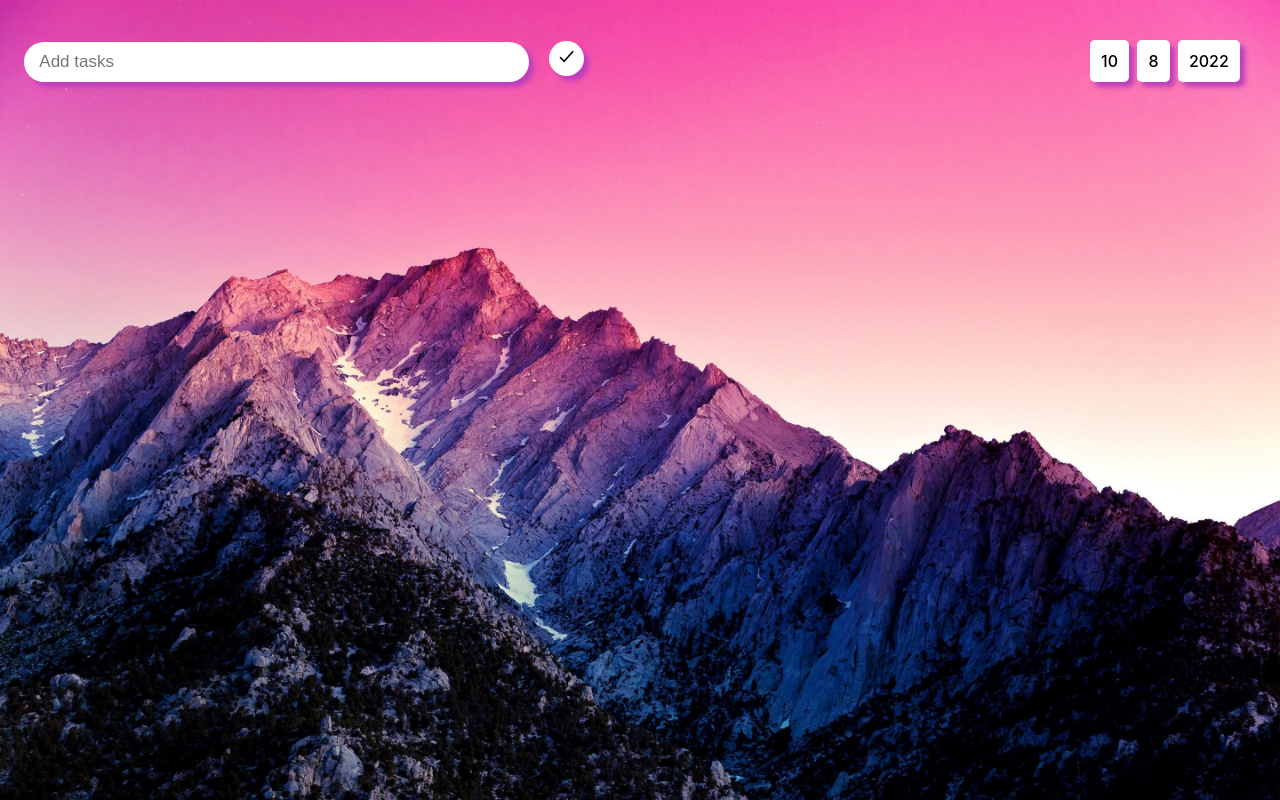
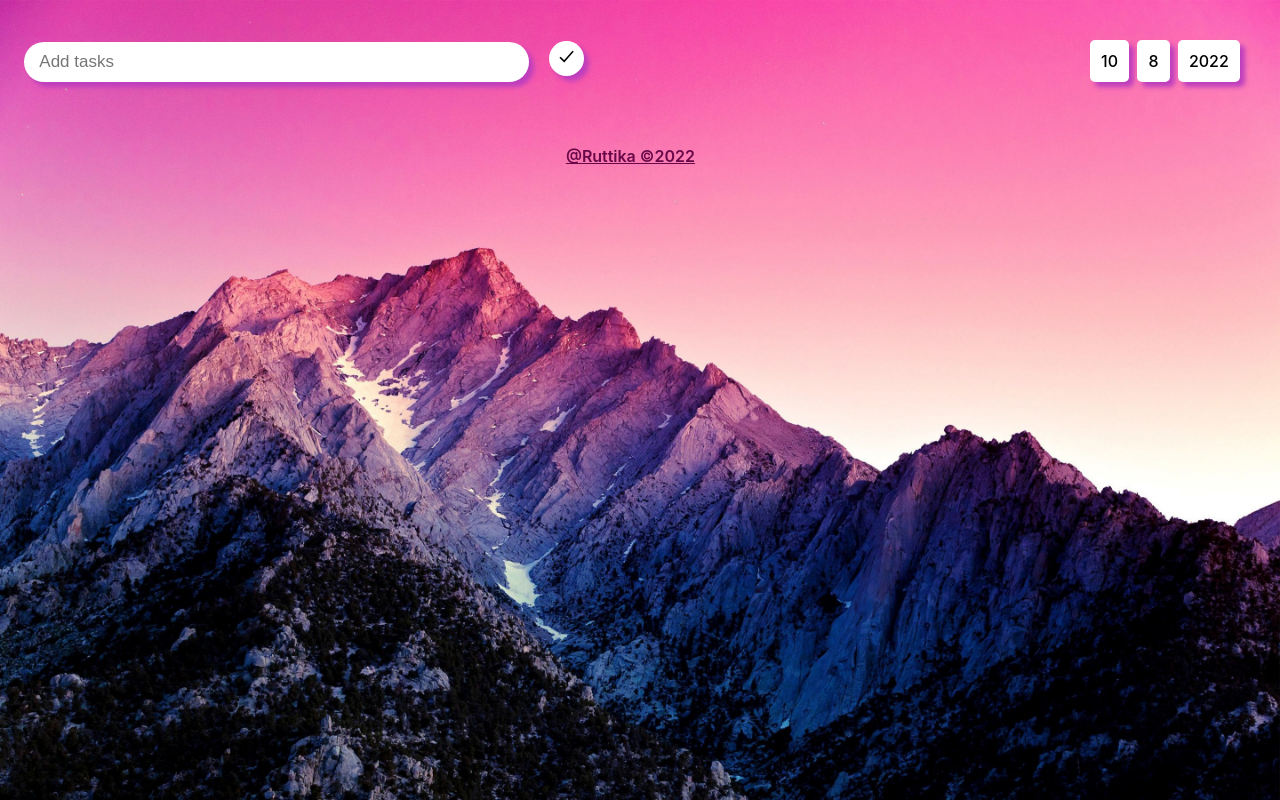
Before and after one commit to UntamedLotus/to-do-app, a React (Create React App) app: page / in a window 1280 px wide. Built offline with nearby package versions, Linux system fonts and the light colour scheme.

Commit message:
project done

```diff
--- a/src/App.js
+++ b/src/App.js
@@ -5,6 +5,7 @@ function App() {
   return (
     <div className="App">
       <ToDoList />
+      <p className="credits">@Ruttika ©2022</p>
     </div>
   );
 }
--- a/src/App.scss
+++ b/src/App.scss
@@ -1,3 +1,12 @@
 .App {
   text-align: center;
 }
+
+.credits {
+  margin-top: 3rem;
+  margin-right: 1.2rem;
+  font-size: 1rem;
+  font-weight: 600;
+  color: rgb(104, 8, 72);
+  text-decoration: underline;
+}
--- a/src/components/mainContent/mainContent.jsx
+++ b/src/components/mainContent/mainContent.jsx
@@ -7,7 +7,10 @@ const MainContent = ({ tasks, deleteTask, completedtask }) => {
   const taskUI = tasks.map((task) => (
     <div>
       <div className="tasklist" key={task.id}>
-        <p>{task.taskName}</p>
+        <p>
+          {task.taskName.charAt(0).toUpperCase() +
+            task.taskName.slice(1).toLowerCase()}
+        </p>
         <div className="icon">
           <span className="btn-close">
             <IoCheckmarkCircleOutline onClick={() => completedtask(task.id)} />
--- a/src/components/mainContent/mainContent.scss
+++ b/src/components/mainContent/mainContent.scss
@@ -56,6 +56,6 @@
 
 @media (max-width: 34em) {
   .maincontent {
-    width: 30rem;
+    width: 25rem;
   }
 }
```
